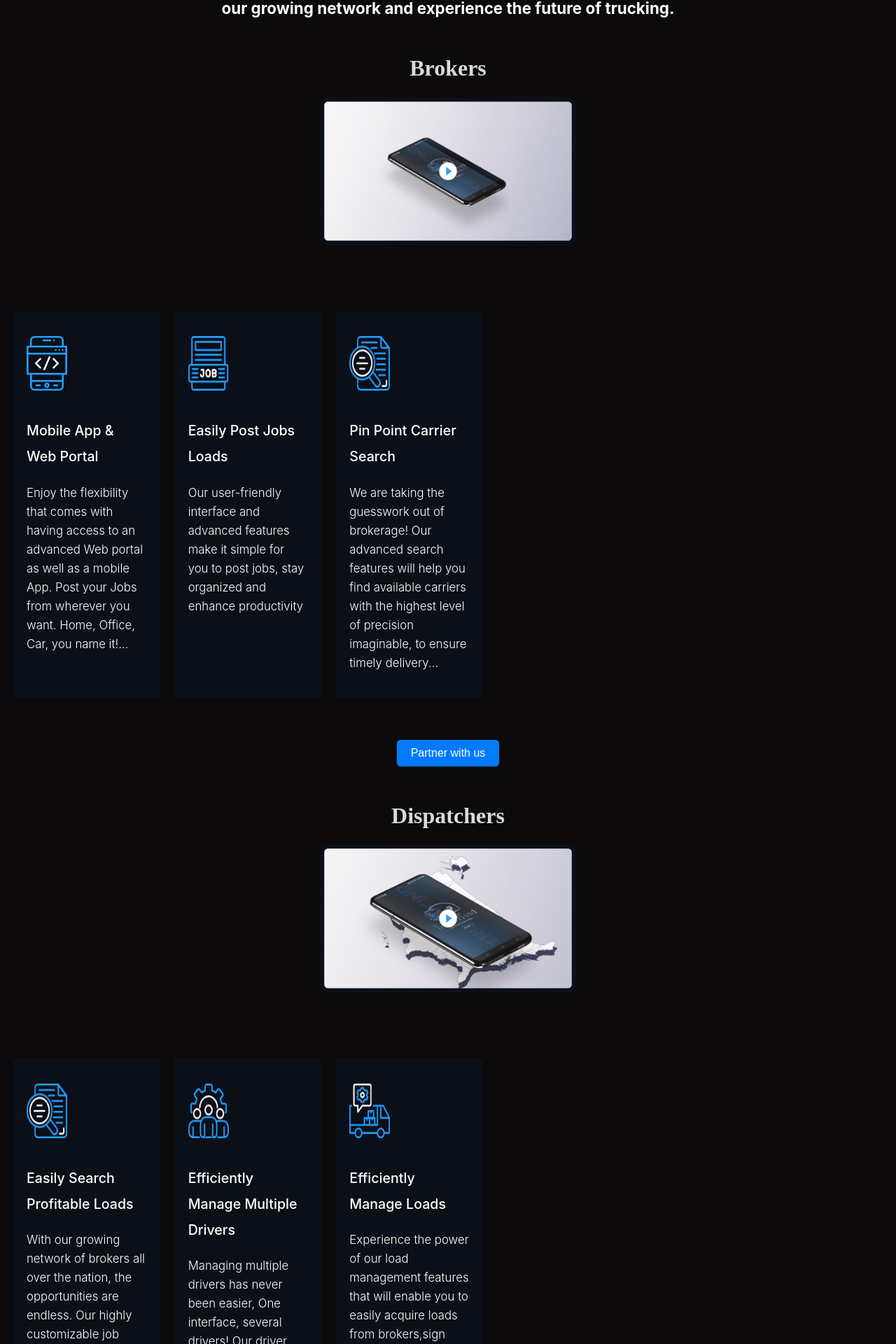
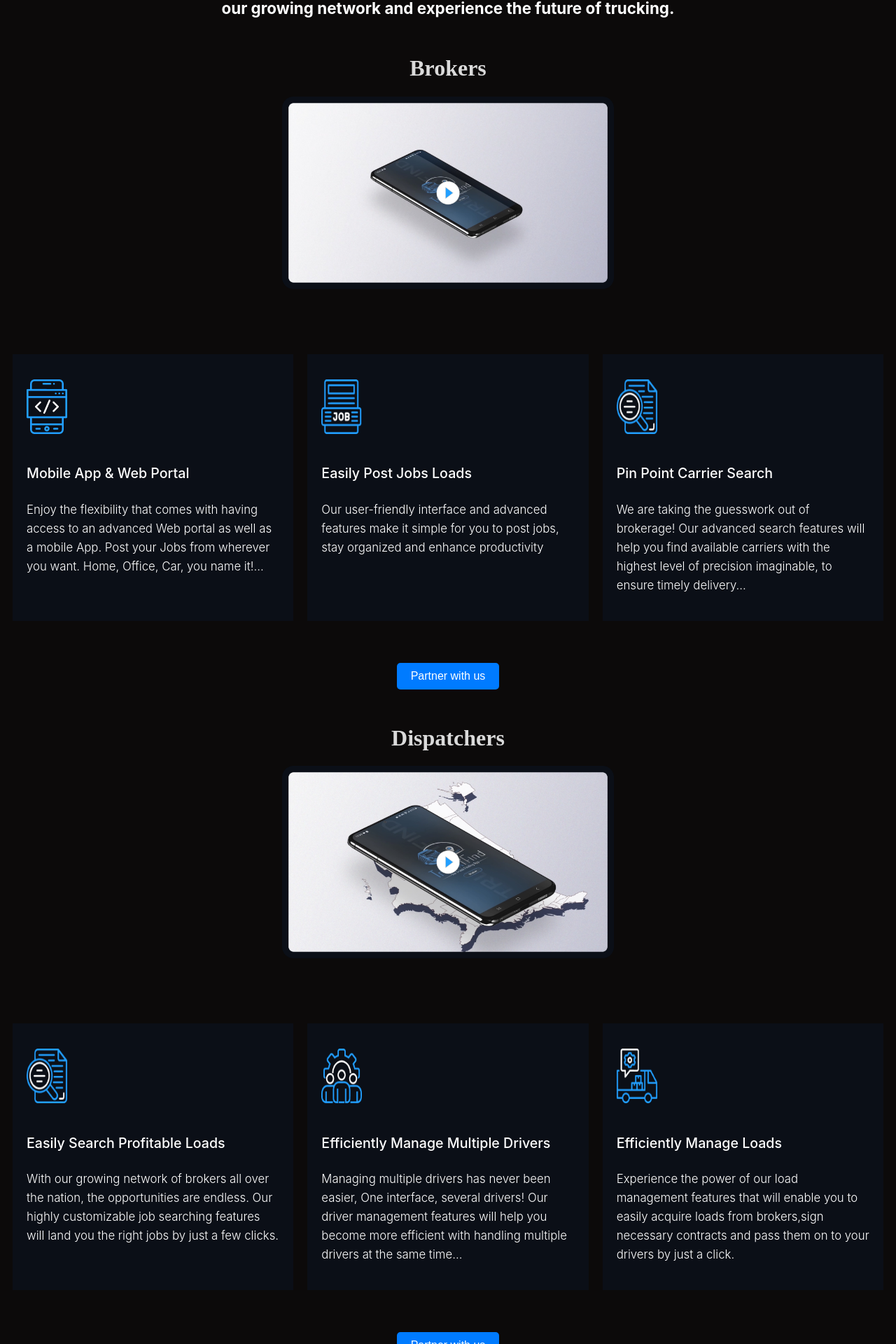
Before and after one commit to thirashivam/truckifind_web, a React (Create React App) app: page / in a window 1280 px wide. Shown: the part 559-2479 px from the top of the page at 70% size. Built offline with nearby package versions, Linux system fonts and the light colour scheme.

Commit message:
fix the box

```diff
--- a/src/pages/Home.js
+++ b/src/pages/Home.js
@@ -78,7 +78,7 @@ const Home = () => {
           <h1>Brokers</h1>
         </div>
         <Row className='heder_img'>
-          <Col sm={{ span: 12 }} md={{ span: 9 }} lg={{ span: 7 }}>
+          <Col xs={24} sm={24} md={12} lg={9}>
             <div className='img2'>
               <img className='heder_img2' src={Group2} alt="img2" />
             </div>
@@ -86,7 +86,7 @@ const Home = () => {
         </Row>
         <div>
           <Row className='home_box'>
-            <Col className='home_Col1' sm={{ span: 12 }} md={{ span: 6 }} lg={{ span: 4 }}>
+            <Col className='home_Col1' xs={24} sm={24} md={12} lg={9}>
               <div className='home_Col1_frame'>
                 <img src={Frame} alt="frm1" width={58} height={78} />
               </div>
@@ -98,7 +98,7 @@ const Home = () => {
                   App. Post your Jobs from wherever you want. Home, Office, Car, you name it!...</p>
               </div>
             </Col>
-            <Col className='home_Col2' sm={{ span: 12 }} md={{ span: 6 }} lg={{ span: 4 }}>
+            <Col className='home_Col2' xs={24} sm={24} md={12} lg={9}>
               <div className='home_Col2_frame'>
                 <img src={Frame2} alt="frm2" width={58} height={78} />
               </div>
@@ -110,7 +110,7 @@ const Home = () => {
                   for you to post jobs, stay organized and enhance productivity</p>
               </div>
             </Col>
-            <Col className='home_Col3' sm={{ span: 12 }} md={{ span: 6 }} lg={{ span: 4 }}>
+            <Col className='home_Col3' xs={24} sm={24} md={12} lg={9}>
               <div className='home_Col3_frame'>
                 <img src={Frame3} alt="frm3" width={58} height={78} />
               </div>
@@ -133,7 +133,7 @@ const Home = () => {
           <h1>Dispatchers</h1>
         </div>
         <Row className='heder_img'>
-          <Col sm={{ span: 12 }} md={{ span: 9 }} lg={{ span: 7 }}>
+          <Col xs={24} sm={24} md={12} lg={9}>
             <div className='img2'>
               <img className='heder_img2' src={Group3} alt="img3" />
             </div>
@@ -141,7 +141,7 @@ const Home = () => {
         </Row>
         <div >
           <Row className='home_box2'>
-            <Col className='home_Col4' sm={{ span: 12 }} md={{ span: 6 }} lg={{ span: 4 }}>
+            <Col className='home_Col4' xs={24} sm={24} md={12} lg={9}>
               <div className='home_Col4_frame'>
                 <img src={Frame4} alt="frm4" width={58} height={78} />
               </div>
@@ -153,7 +153,7 @@ const Home = () => {
                   customizable job searching features will land you the right jobs by just a few clicks.</p>
               </div>
             </Col>
-            <Col className='home_Col5' sm={{ span: 12 }} md={{ span: 6 }} lg={{ span: 4 }}>
+            <Col className='home_Col5' xs={24} sm={24} md={12} lg={9}>
               <div className='home_Col5_frame'>
                 <img src={Frame5} alt="frm5" width={58} height={78} />
               </div>
@@ -165,7 +165,7 @@ const Home = () => {
                   efficient with handling multiple drivers at the same time...</p>
               </div>
             </Col>
-            <Col className='home_Col6' sm={{ span: 12 }} md={{ span: 6 }} lg={{ span: 4 }}>
+            <Col className='home_Col6' xs={24} sm={24} md={12} lg={9}>
               <div className='home_Col6_frame'>
                 <img src={Frame6} alt="frm6" width={58} height={78} />
               </div>
@@ -188,7 +188,7 @@ const Home = () => {
           <h1>Drivers</h1>
         </div>
         <Row className='heder_img'>
-          <Col sm={{ span: 12 }} md={{ span: 9 }} lg={{ span: 7 }}>
+          <Col xs={24} sm={24} md={12} lg={9}>
             <div className='img2'>
               <img className='heder_img2' src={Group4} alt="img4" />
             </div>
@@ -196,7 +196,7 @@ const Home = () => {
         </Row>
         <div>
           <Row className='home_box3'>
-            <Col className='home_Col7' sm={{ span: 12 }} md={{ span: 6 }} lg={{ span: 4 }}>
+            <Col className='home_Col7' xs={24} sm={24} md={12} lg={9}>
               <div className='home_Col7_frame'>
                 <img src={Frame7} alt="frm7" width={58} height={78} />
               </div>
@@ -208,7 +208,7 @@ const Home = () => {
                   network, where you are, and you will never miss a job! All you need to do is to turn your availability button on...</p>
               </div>
             </Col>
-            <Col className='home_Col8' sm={{ span: 12 }} md={{ span: 6 }} lg={{ span: 4 }}>
+            <Col className='home_Col8' xs={24} sm={24} md={12} lg={9}>
               <div className='home_Col8_frame'>
                 <img src={Frame8} alt="frm8" width={58} height={78} />
               </div>
@@ -220,7 +220,7 @@ const Home = () => {
                   hoping for your dispatcher to search through thousands of jobs, until they find you a gig. Search for jobs...</p>
               </div>
             </Col>
-            <Col className='home_Col9' sm={{ span: 12 }} md={{ span: 6 }} lg={{ span: 4 }}>
+            <Col className='home_Col9' xs={24} sm={24} md={12} lg={9}>
               <div className='home_Col9_frame'>
                 <img src={Frame9} alt="frm9" width={58} height={78} />
               </div>
```
